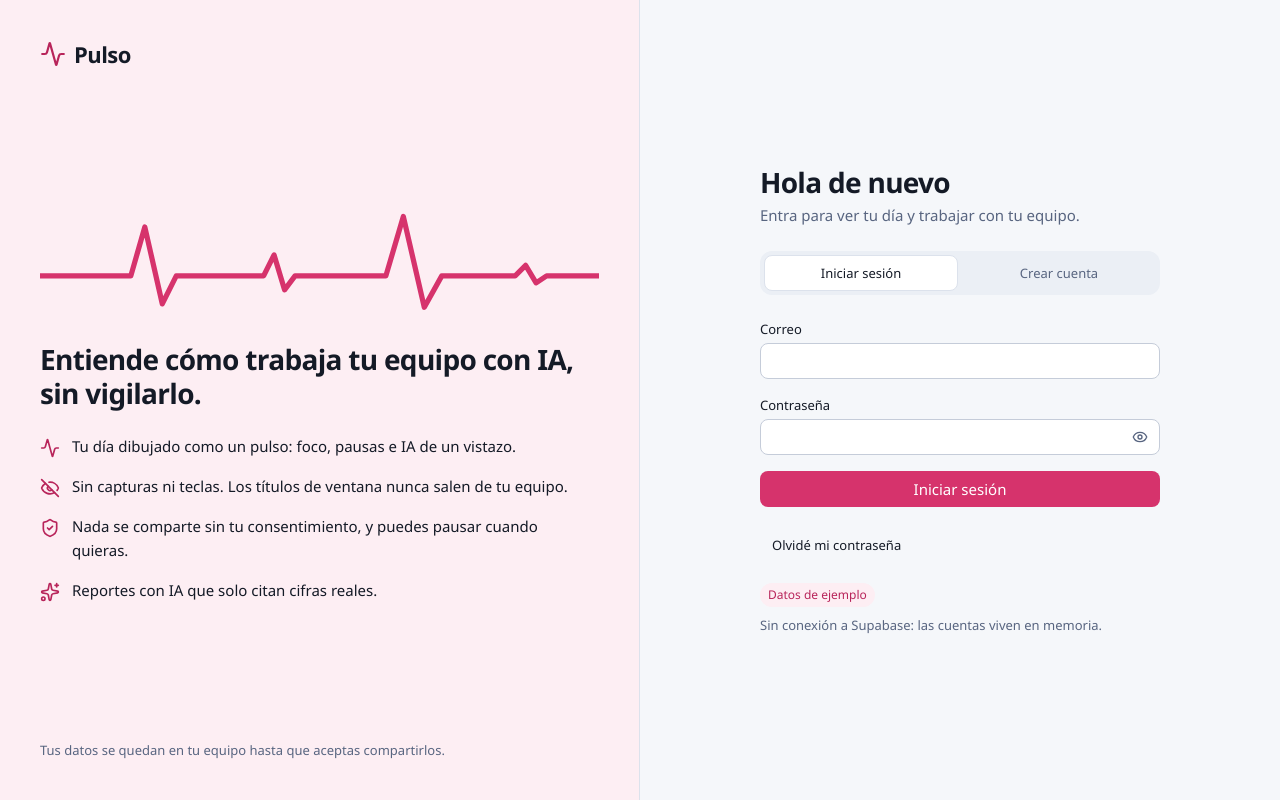
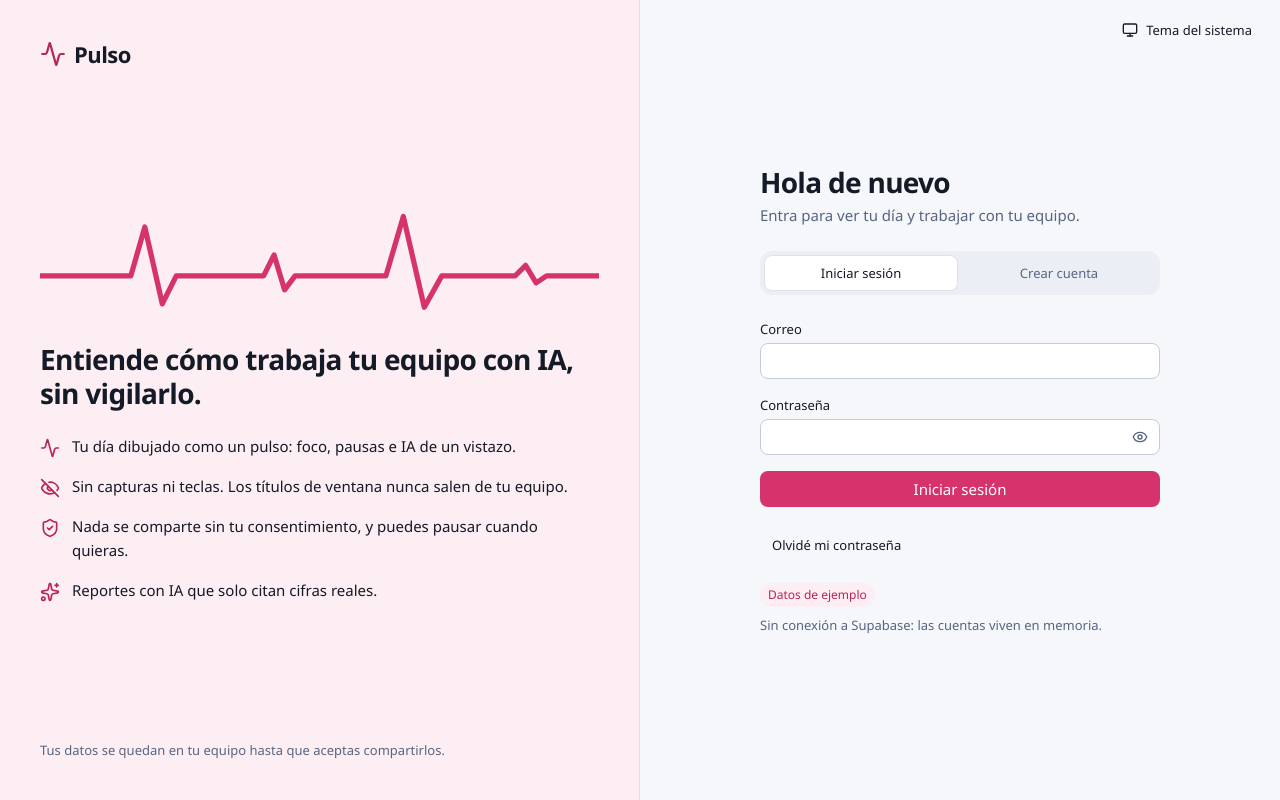
Before and after one commit to StehvenObandoUcc/app-escritorio, a React (Vite) app: page /#/ajustes in a window 1280 px wide. Before the commit this address led to /#/ajustes. Built offline with nearby package versions, Linux system fonts and the light colour scheme; no server answers.

Commit message:
feat(ui): botón de tema en la pantalla de acceso

```diff
--- a/src/pages/acceso/AccesoPage.tsx
+++ b/src/pages/acceso/AccesoPage.tsx
@@ -5,8 +5,9 @@ import { useSession } from '@/app/session';
 import { CloudError } from '@/cloud/contract';
 import { MOCK_CODE } from '@/cloud/mock';
 import { cx } from '@/lib/cx';
+import { useTheme } from '@/lib/theme';
 import { Badge, Button } from '@/ui/atoms';
-import { FormField, PasswordField } from '@/ui/molecules';
+import { FormField, PasswordField, ThemeToggle } from '@/ui/molecules';
 import { AuthLayout } from '@/ui/templates';
 
 type Mode = 'entrar' | 'registro' | 'verificar' | 'recuperar' | 'nueva-clave';
@@ -31,6 +32,7 @@ const TITLES: Record<Mode, { title: string; subtitle: string }> = {
  */
 export function AccesoPage() {
   const { cloud } = useSession();
+  const { theme, cycle } = useTheme();
   const navigate = useNavigate();
   const [mode, setMode] = useState<Mode>('entrar');
   const [name, setName] = useState('');
@@ -152,6 +154,7 @@ export function AccesoPage() {
     <AuthLayout
       title={title}
       subtitle={subtitle}
+      corner={<ThemeToggle theme={theme} onCycle={cycle} />}
       footer={
         cloud.source === 'mock' && (
           <div className="flex flex-wrap items-center gap-2 text-sm text-fg-muted">
--- a/src/ui/templates/AuthLayout.tsx
+++ b/src/ui/templates/AuthLayout.tsx
@@ -27,7 +27,20 @@ function Heartbeat({ className }: { className?: string }) {
  * Pantalla de acceso, fuera de la app (sin navegación). En ventanas anchas, a la izquierda la
  * marca y lo que promete Pulso; en estrechas, solo la marca arriba del formulario.
  */
-export function AuthLayout({ title, subtitle, children, footer }: { title: string; subtitle: string; children: ReactNode; footer?: ReactNode }) {
+export function AuthLayout({
+  title,
+  subtitle,
+  children,
+  footer,
+  corner,
+}: {
+  title: string;
+  subtitle: string;
+  children: ReactNode;
+  footer?: ReactNode;
+  /** Arriba a la derecha (p. ej. el botón de tema) */
+  corner?: ReactNode;
+}) {
   return (
     <div className="flex min-h-dvh bg-canvas text-fg">
       <aside className="hidden flex-col justify-between gap-8 border-r border-line bg-accent-soft p-10 lg:flex lg:w-1/2">
@@ -52,8 +65,9 @@ export function AuthLayout({ title, subtitle, children, footer }: { title: strin
         <p className="text-sm text-fg-muted">Tus datos se quedan en tu equipo hasta que aceptas compartirlos.</p>
       </aside>
 
-      <main className="flex flex-1 items-center justify-center overflow-y-auto p-4 md:p-8">
-        <div className="flex w-full max-w-auth flex-col gap-6 py-6">
+      <main className="relative flex flex-1 items-center justify-center overflow-y-auto p-4 md:p-8">
+        {corner && <div className="absolute top-4 right-4">{corner}</div>}
+        <div className="flex w-full max-w-auth flex-col gap-6 py-12">
           <div className="flex flex-col gap-3">
             <div className="flex items-center gap-2 text-accent-text lg:hidden">
               <Activity size={24} aria-hidden="true" />
```
